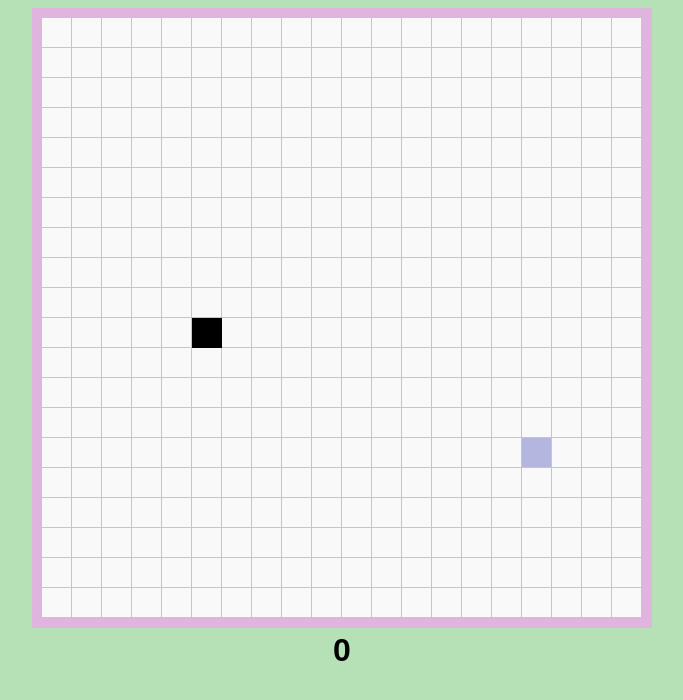
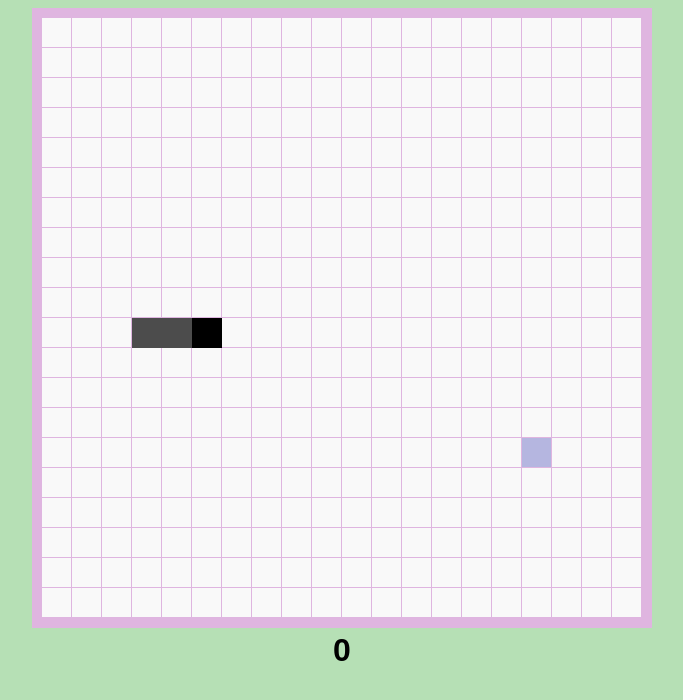
Before and after one commit to thoutn/js_snake, a plain HTML site: page index.html in a window 1280 px wide. Shown: the whole page, without its empty margins (298-981 px from the left). Drawn offline with Linux system fonts and the light colour scheme.

Commit message:
Snake tail added
The snake now can eat and grow

```diff
--- a/index.html
+++ b/index.html
@@ -38,10 +38,14 @@
 
         // Snake
         const snakeSize = 30;
-        let snakeSpeed = 30;
+        let snakeSpeed = snakeSize;
 
-        let snakePosX = 0;
-        let snakePosY = canvas.height / 2; //- snakeSize / 2;
+        //let snakePosX = 0;
+        //let snakePosY = canvas.height / 2; //- snakeSize / 2;
+
+        let yStartPos = canvas.height / 2;
+        let snakePosX = [0, -snakeSize, -2*snakeSize];
+        let snakePosY = [yStartPos, yStartPos, yStartPos];
 
         let snakeVelX = 1;
         let snakeVelY = 0;
@@ -72,38 +76,41 @@
 
         // Snake and wall collision
         let checkWallCollision = function() {
-            if (snakePosX > canvas.width - snakeSize) {
-                snakePosX = 0;
+            if (snakePosX[0] > canvas.width - snakeSize) {
+                snakePosX[0] = 0;
             }
 
-            if (snakePosX < 0) {
-                snakePosX = canvas.width - snakeSize;
+            if (snakePosX[0] < 0) {
+                snakePosX[0] = canvas.width - snakeSize;
             }
 
-            if (snakePosY > canvas.height - snakeSize) {
-                snakePosY = 0;
+            if (snakePosY[0] > canvas.height - snakeSize) {
+                snakePosY[0] = 0;
             }
 
-            if (snakePosY < 0) {
-                snakePosY = canvas.height - snakeSize;
+            if (snakePosY[0] < 0) {
+                snakePosY[0] = canvas.height - snakeSize;
             }
         }
 
 
         // Snake and food collision
         let checkFoodCollision = function() {
-            if (snakePosX === foodPosX && snakePosY === foodPosY) {
+            if (snakePosX[0] === foodPosX && snakePosY[0] === foodPosY) {
                 genFoodPos();
 
                 score ++;
+            } else {
+                snakePosX.pop();
+                snakePosY.pop();
             }
         }
 
 
         // Move snake
         let moveSnake = function() {
-            snakePosX += snakeVelX * snakeSpeed;
-            snakePosY += snakeVelY * snakeSpeed;
+            snakePosX.unshift(snakePosX[0] + snakeVelX * snakeSpeed);
+            snakePosY.unshift(snakePosY[0] + snakeVelY * snakeSpeed);
 
             checkWallCollision();
             checkFoodCollision();
@@ -128,8 +135,13 @@
             // grid
             drawGrid();
 
-            // snake
-            drawRect(snakePosX, snakePosY, snakeSize, snakeSize, 'black');
+            // snake HEAD
+            drawRect(snakePosX[0], snakePosY[0], snakeSize, snakeSize, 'black');
+
+            // snake TAIL
+            for (let i = 1; i < snakePosX.length; i++) {
+                drawRect(snakePosX[i], snakePosY[i], snakeSize, snakeSize, '#4c4c4c');
+            }
 
             // food
             drawRect(foodPosX, foodPosY, snakeSize - 1, snakeSize - 1, '#b5b6e0');
```
